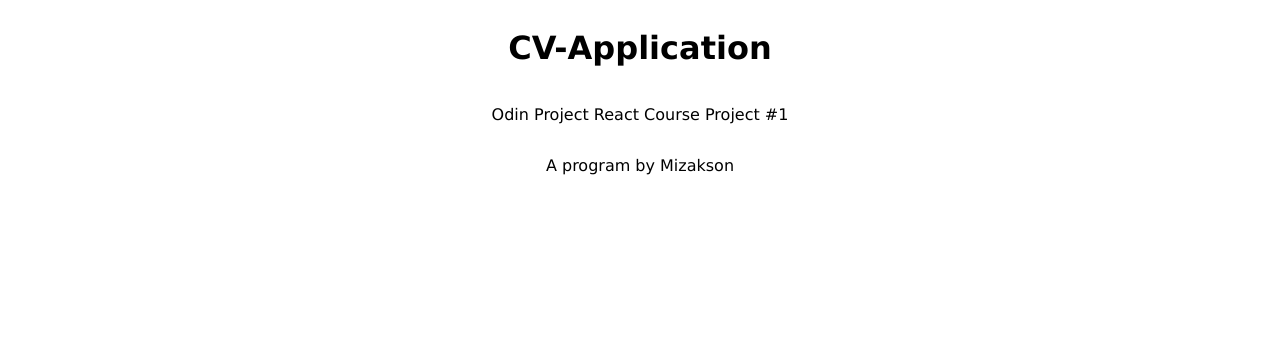
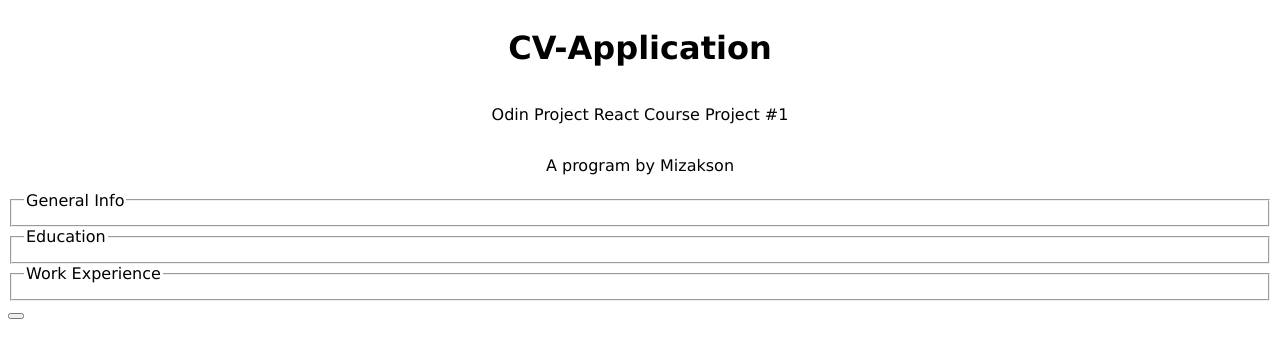
Before and after one commit to Mizakson/cv-application, a React (Vite) app: page / in a window 1280 px wide. Shown: the top 358 px of the page. Built offline with nearby package versions, Linux system fonts and the light colour scheme.

Commit message:
Create empty form children

```diff
--- a/src/components/Form.jsx
+++ b/src/components/Form.jsx
@@ -20,7 +20,27 @@
 
     return (
         <div className='display'>
-            <form></form>
+            <form>
+                <fieldset>
+                    <legend>General Info</legend>
+                    <div className="field"></div>
+                    <div className="field"></div>
+                    <div className="field"></div>
+                </fieldset>
+                <fieldset>
+                    <legend>Education</legend>
+                    <div className="field"></div>
+                    <div className="field"></div>
+                    <div className="field"></div>
+                </fieldset>
+                <fieldset>
+                    <legend>Work Experience</legend>
+                    <div className="field"></div>
+                    <div className="field"></div>
+                    <div className="field"></div>
+                </fieldset>
+                <button type="submit"></button>
+            </form>
             <div className="cv"></div>
         </div>
 
```
